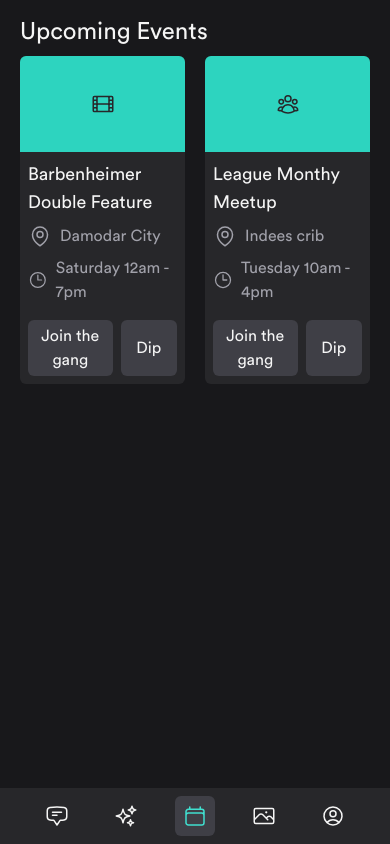
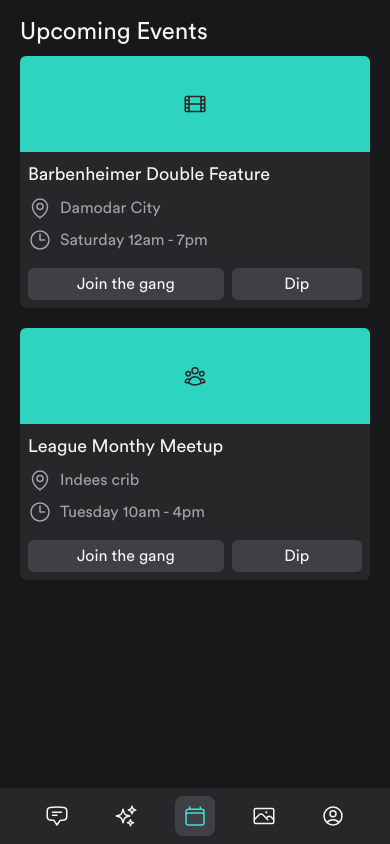
Before and after one commit to anav5704/League-App, a React (Vite) app: page /events/all in a window 390 px wide. Built offline with nearby package versions, Linux system fonts and the light colour scheme; no server answers; the database is empty; sample sign-in values are in the browser's storage.

Commit message:
tablet media

```diff
--- a/src/components/Sidebar.jsx
+++ b/src/components/Sidebar.jsx
@@ -1,4 +1,4 @@
-import { useState } from "react"
+import { useEffect, useState } from "react"
 import { NavLink, Navigate } from "react-router-dom"
 import { useAuth } from "../contexts/authContext"
 
@@ -23,12 +23,21 @@ function Sidebar(){
         }
     }
 
+    useEffect(() => {
+        window.addEventListener("resize", handleResize);
+        return () => { window.removeEventListener("resize", handleResize) }
+      }, []);
+
+      function handleResize() {
+        window.innerWidth > 768 ? localStorage.setItem("open", "true") : localStorage.removeItem("open");
+      }
+
     return (
     localStorage.getItem("user") ?  (
-        <nav className="fixed md:relative w-screen bottom-0 p-2 flex flex-row md:flex-col min-w-fit md:justify-between md:w-fit  bg-zinc-800  h-fit md:h-full items-center">
-            <div className="flex flex-row md:flex-col  justify-evenly w-full">
+        <nav className="w-screen bottom-0 p-2 flex flex-row lg:flex-col min-w-fit lg:justify-between lg:w-fit  bg-zinc-800  h-fit lg:h-full items-center">
+            <div className="flex flex-row lg:flex-col  justify-evenly w-full">
 
-                <div className="hidden md:flex p-2 md:mb-2 items-center justify-evenly">
+                <div className="hidden lg:flex p-2 lg:mb-2 items-center justify-evenly">
                     <svg onClick={() => {checkToggle()}} xmlns="http://www.w3.org/2000/svg" fill="none" viewBox="0 0 24 24" strokeWidth="1.5" stroke="currentColor" className="w-6 h-6 cursor-pointer hover:stroke-teal-400">
                     <path strokeLinecap="round" strokeLinejoin="round" d="M3.75 6.75h16.5M3.75 12h16.5m-16.5 5.25h16.5" />
                     </svg>
@@ -36,7 +45,7 @@ function Sidebar(){
                 </div>
 
                 <NavLink to="/about" >
-                    <div className="flex hover:bg-zinc-700 p-2 rounded-md md:mb-2">
+                    <div className="flex hover:bg-zinc-700 p-2 rounded-lg lg:mb-2">
                         <svg xmlns="http://www.w3.org/2000/svg" fill="none" viewBox="0 0 24 24" strokeWidth="1.5" stroke="currentColor" className="w-6 h-6">
                         <path strokeLinecap="round" strokeLinejoin="round" d="M7.5 8.25h9m-9 3H12m-9.75 1.51c0 1.6 1.123 2.994 2.707 3.227 1.129.166 2.27.293 3.423.379.35.026.67.21.865.501L12 21l2.755-4.133a1.14 1.14 0 01.865-.501 48.172 48.172 0 003.423-.379c1.584-.233 2.707-1.626 2.707-3.228V6.741c0-1.602-1.123-2.995-2.707-3.228A48.394 48.394 0 0012 3c-2.392 0-4.744.175-7.043.513C3.373 3.746 2.25 5.14 2.25 6.741v6.018z" />
                         </svg>
@@ -45,7 +54,7 @@ function Sidebar(){
                 </NavLink>
 
                 <NavLink to="/quotes" >
-                    <div className="flex hover:bg-zinc-700 p-2 rounded-md md:mb-2">
+                    <div className="flex hover:bg-zinc-700 p-2 rounded-lg lg:mb-2">
                             <svg xmlns="http://www.w3.org/2000/svg" fill="none" viewBox="0 0 24 24" strokeWidth="1.5" stroke="currentColor" className="w-6 h-6">
                         <path strokeLinecap="round" strokeLinejoin="round" d="M9.813 15.904L9 18.75l-.813-2.846a4.5 4.5 0 00-3.09-3.09L2.25 12l2.846-.813a4.5 4.5 0 003.09-3.09L9 5.25l.813 2.846a4.5 4.5 0 003.09 3.09L15.75 12l-2.846.813a4.5 4.5 0 00-3.09 3.09zM18.259 8.715L18 9.75l-.259-1.035a3.375 3.375 0 00-2.455-2.456L14.25 6l1.036-.259a3.375 3.375 0 002.455-2.456L18 2.25l.259 1.035a3.375 3.375 0 002.456 2.456L21.75 6l-1.035.259a3.375 3.375 0 00-2.456 2.456zM16.894 20.567L16.5 21.75l-.394-1.183a2.25 2.25 0 00-1.423-1.423L13.5 18.75l1.183-.394a2.25 2.25 0 001.423-1.423l.394-1.183.394 1.183a2.25 2.25 0 001.423 1.423l1.183.394-1.183.394a2.25 2.25 0 00-1.423 1.423z" />
                         </svg>
@@ -54,7 +63,7 @@ function Sidebar(){
                 </NavLink>
 
                 <NavLink to="/events/all" >
-                    <div className="flex hover:bg-zinc-700 p-2 rounded-md md:mb-2">
+                    <div className="flex hover:bg-zinc-700 p-2 rounded-lg lg:mb-2">
                         <svg xmlns="http://www.w3.org/2000/svg" fill="none" viewBox="0 0 24 24" strokeWidth="1.5" stroke="currentColor" className="w-6 h-6">
                         <path strokeLinecap="round" strokeLinejoin="round" d="M6.75 3v2.25M17.25 3v2.25M3 18.75V7.5a2.25 2.25 0 012.25-2.25h13.5A2.25 2.25 0 0121 7.5v11.25m-18 0A2.25 2.25 0 005.25 21h13.5A2.25 2.25 0 0021 18.75m-18 0v-7.5A2.25 2.25 0 015.25 9h13.5A2.25 2.25 0 0121 11.25v7.5" />
                         </svg>
@@ -63,7 +72,7 @@ function Sidebar(){
                 </NavLink>
 
                 <NavLink to="/gallery" >
-                    <div className="flex  hover:bg-zinc-700 p-2 rounded-md md:mb-2">
+                    <div className="flex  hover:bg-zinc-700 p-2 rounded-lg lg:mb-2">
                         <svg xmlns="http://www.w3.org/2000/svg" fill="none" viewBox="0 0 24 24" strokeWidth="1.5" stroke="currentColor" className="w-6 h-6">
                         <path strokeLinecap="round" strokeLinejoin="round" d="M2.25 15.75l5.159-5.159a2.25 2.25 0 013.182 0l5.159 5.159m-1.5-1.5l1.409-1.409a2.25 2.25 0 013.182 0l2.909 2.909m-18 3.75h16.5a1.5 1.5 0 001.5-1.5V6a1.5 1.5 0 00-1.5-1.5H3.75A1.5 1.5 0 002.25 6v12a1.5 1.5 0 001.5 1.5zm10.5-11.25h.008v.008h-.008V8.25zm.375 0a.375.375 0 11-.75 0 .375.375 0 01.75 0z" />
                         </svg>
@@ -71,7 +80,7 @@ function Sidebar(){
                     </div>
                 </NavLink>
                 <NavLink to="/account" >
-                    <div className="flex hover:bg-zinc-700 p-2 rounded-md md:hidden">
+                    <div className="flex hover:bg-zinc-700 p-2 rounded-lg lg:hidden">
                         <svg xmlns="http://www.w3.org/2000/svg" fill="none" viewBox="0 0 24 24" strokeWidth="1.5" stroke="currentColor" className="w-6 h-6">
                         <path strokeLinecap="round" strokeLinejoin="round" d="M17.982 18.725A7.488 7.488 0 0012 15.75a7.488 7.488 0 00-5.982 2.975m11.963 0a9 9 0 10-11.963 0m11.963 0A8.966 8.966 0 0112 21a8.966 8.966 0 01-5.982-2.275M15 9.75a3 3 0 11-6 0 3 3 0 016 0z" />
                         </svg>
@@ -82,9 +91,9 @@ function Sidebar(){
 
             {/* Nav Breaks Here */}
 
-            <div className="hidden md:flex md:flex-col w-full">
+            <div className="hidden lg:flex lg:flex-col w-full">
                 <NavLink to="/account" >
-                    <div className="flex hover:bg-zinc-700 p-2 rounded-md mt-2">
+                    <div className="flex hover:bg-zinc-700 p-2 rounded-lg mt-2">
                         <svg xmlns="http://www.w3.org/2000/svg" fill="none" viewBox="0 0 24 24" strokeWidth="1.5" stroke="currentColor" className="w-6 h-6">
                         <path strokeLinecap="round" strokeLinejoin="round" d="M17.982 18.725A7.488 7.488 0 0012 15.75a7.488 7.488 0 00-5.982 2.975m11.963 0a9 9 0 10-11.963 0m11.963 0A8.966 8.966 0 0112 21a8.966 8.966 0 01-5.982-2.275M15 9.75a3 3 0 11-6 0 3 3 0 016 0z" />
                         </svg>
@@ -92,7 +101,7 @@ function Sidebar(){
                     </div>
                 </NavLink>
                 <div>
-                    <div onClick={() => {logout()}} className=" hover:bg-zinc-700 p-2 rounded-md mt-2 flex cursor-pointer">
+                    <div onClick={() => {logout()}} className=" hover:bg-zinc-700 p-2 rounded-lg mt-2 flex cursor-pointer">
                         <svg xmlns="http://www.w3.org/2000/svg" fill="none" viewBox="0 0 24 24" strokeWidth="1.5" stroke="currentColor" className="w-6 h-6">
                             <path strokeLinecap="round" strokeLinejoin="round" d="M15.75 9V5.25A2.25 2.25 0 0013.5 3h-6a2.25 2.25 0 00-2.25 2.25v13.5A2.25 2.25 0 007.5 21h6a2.25 2.25 0 002.25-2.25V15M12 9l-3 3m0 0l3 3m-3-3h12.75" />
                         </svg>
--- a/src/layout/Root.jsx
+++ b/src/layout/Root.jsx
@@ -3,7 +3,7 @@ import {   Outlet } from "react-router-dom"
 
 function Root() {
     return (
-    <main className="flex items-start h-screen">
+    <main className="flex flex-col-reverse lg:flex-row items-start h-screen">
         <Sidebar />
         <article className="w-full h-full">
             <Outlet />
--- a/src/pages/Events.jsx
+++ b/src/pages/Events.jsx
@@ -4,7 +4,7 @@ function Events() {
     return(
         <main className="p-5 h-full">
              <h1 className="text-2xl leading-none mb-3">Upcoming Events</h1>
-            <div className="w-full grid grid-cols-2 gap-5 md:grid-cols-4">
+            <div className="w-full grid grid-cols-1 gap-5 md:grid-cols-2 lg:grid-cols-4">
                 <Event />
             </div>
         </main>
```
